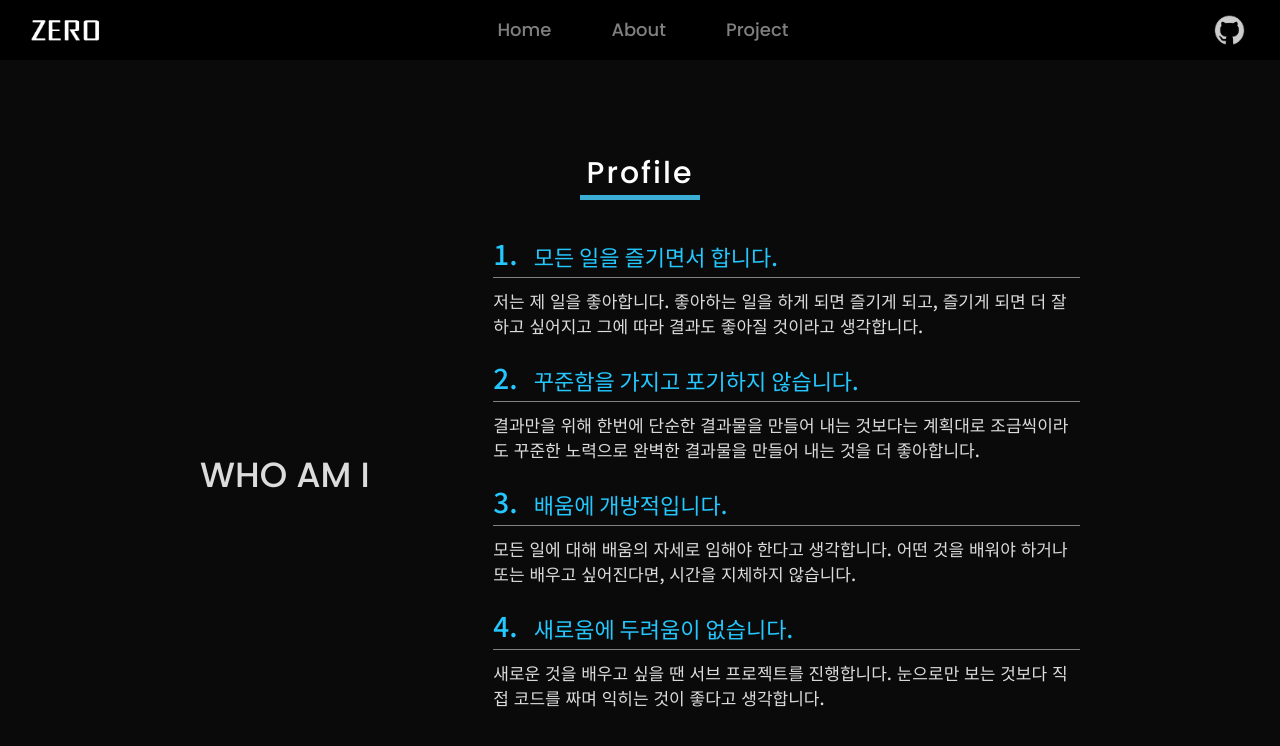
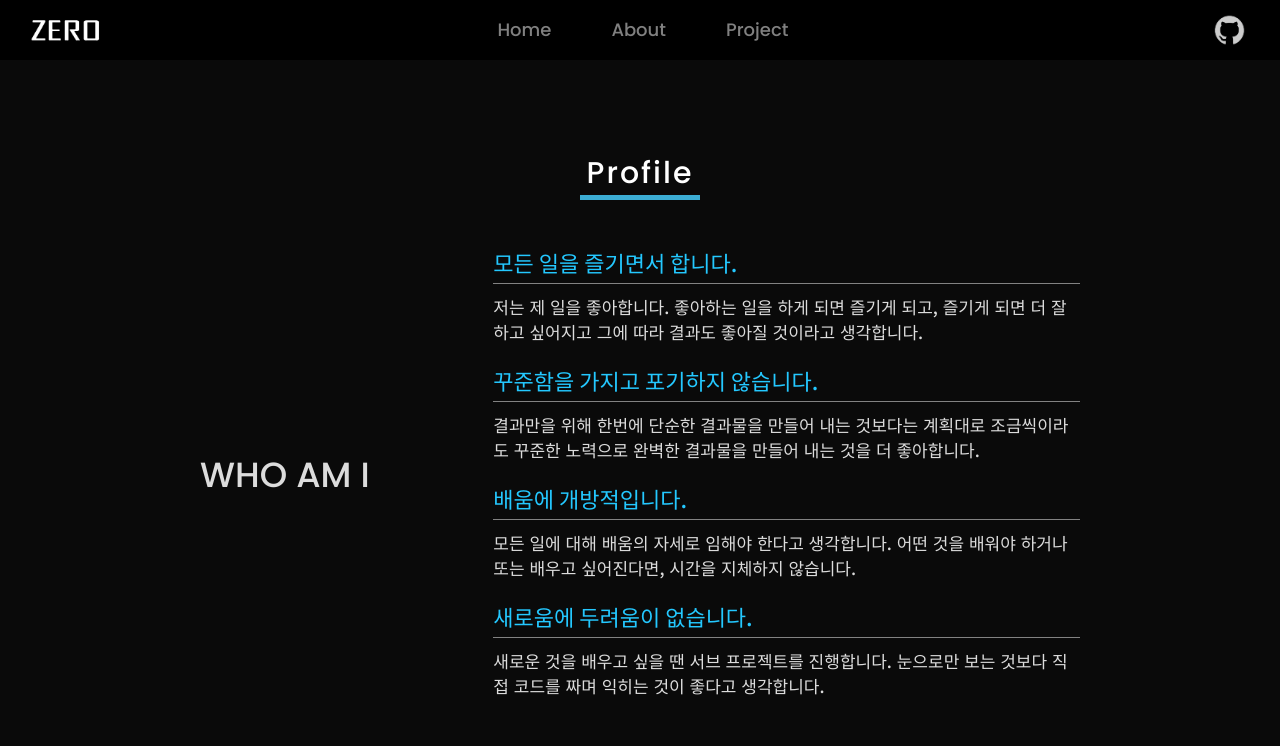
Before and after one commit to zeroaan/portfolio_react, a React (Create React App) app: page /about/profile in a window 1280 px wide. Shown: the top 746 px of the page. Built offline with nearby package versions, Linux system fonts and the light colour scheme.

Commit message:
Remove: profile id

```diff
--- a/src/components/profile/ProfileContent.tsx
+++ b/src/components/profile/ProfileContent.tsx
@@ -11,11 +11,6 @@ const DivTitle = styled.div`
   margin-bottom: 10px;
   border-bottom: 1px solid rgb(130, 130, 130);
 `;
-const PId = styled.p`
-  font-size: 28px;
-  margin-right: 16px;
-  color: rgb(36, 200, 255);
-`;
 const PTitle = styled.p`
   font-size: 22px;
   color: rgb(36, 200, 255);
@@ -27,16 +22,14 @@ const PDesc = styled.p`
 `;
 
 interface Props {
-  id: number;
   title: string;
   desc: string;
 }
 
-const ProfileContent: React.FC<Props> = ({ id, title, desc }) => {
+const ProfileContent: React.FC<Props> = ({ title, desc }) => {
   return (
     <DivData>
       <DivTitle>
-        <PId>{id}.</PId>
         <PTitle>{title}</PTitle>
       </DivTitle>
       <PDesc>{desc}</PDesc>
--- a/src/pages/Profile.tsx
+++ b/src/pages/Profile.tsx
@@ -31,7 +31,7 @@ const Profile = () => {
         <H1WhoAmI>WHO AM I</H1WhoAmI>
         <DivProfile>
           {ProfileData.map((v) => (
-            <ProfileContent key={v.id} id={v.id} title={v.title} desc={v.desc} />
+            <ProfileContent key={v.id} title={v.title} desc={v.desc} />
           ))}
         </DivProfile>
       </DivStyle>
```
Also changed, not shown: 1 other file (tests, documents, lock files or other folders).
